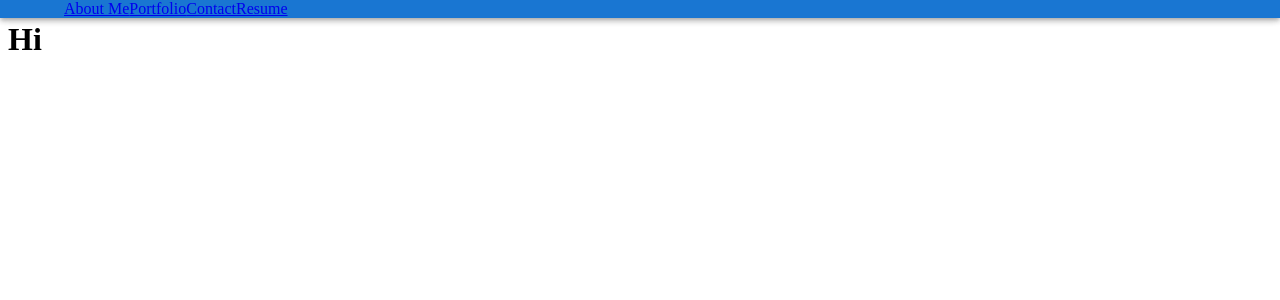
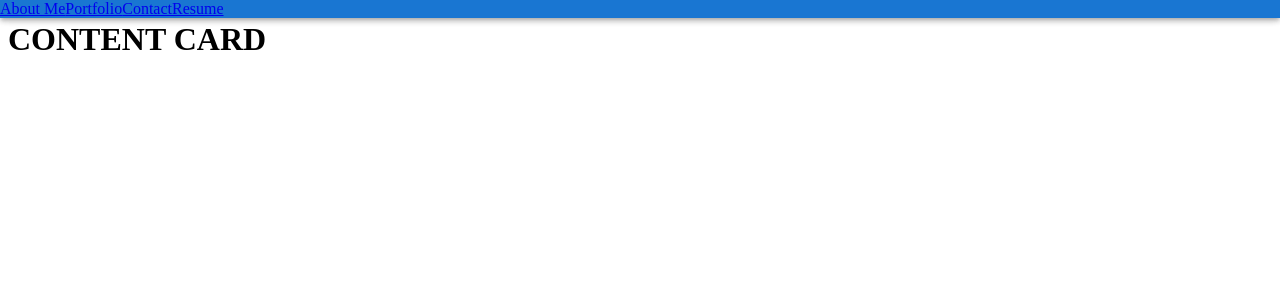
Before and after one commit to song-richard/C20-React-Portfolio, a React (Vite) app: page / in a window 1280 px wide. Shown: the top 300 px of the page. Built offline with nearby package versions, Linux system fonts and the light colour scheme.

Commit message:
Moved BrowserRouter to App.jsx. Updated Appbar to only contain 'Link's. Moved routing to ContentCard to render Content items in seperate section other than HeaderCard

```diff
--- a/src/App.jsx
+++ b/src/App.jsx
@@ -1,11 +1,16 @@
+import ContentCard from "./components/content/ContentCard";
 import HeaderCard from "./components/header/HeaderCard";
+import Navbar from "./components/header/Navbar/Navbar";
+import { BrowserRouter, Routes, Route } from 'react-router-dom';
 
 function App() {
 
   return (
     <>
-      <h1>Hi</h1>
-      <HeaderCard />
+      <BrowserRouter>
+        <Navbar />
+        <ContentCard />
+      </BrowserRouter>
     </>
   )
 }
--- /dev/null
+++ b/src/components/content/ContentCard.jsx
@@ -0,0 +1,20 @@
+import { Routes, Route } from 'react-router-dom';
+
+import About from '../header/Navbar/NavbarItems/About';
+import Portfolio from '../header/Navbar/NavbarItems/Portfolio';
+import Contact from '../header/Navbar/NavbarItems/Contact';
+import Resume from '../header/Navbar/NavbarItems/Resume';
+
+export default function ContentCard() {
+    return (
+        <>
+            <h1>CONTENT CARD</h1>
+            <Routes>
+                <Route path='/about' element={<About />} />
+                <Route path='/portfolio' element={<Portfolio />}/>
+                <Route path='/contact' element={<Contact />}/>
+                <Route path='/resume' element={<Resume />}/>
+            </Routes>
+        </>
+    )
+}
--- a/src/components/header/Navbar/Navbar.jsx
+++ b/src/components/header/Navbar/Navbar.jsx
@@ -30,26 +30,13 @@ export default function Navbar() {
     return (
         <>
             <AppBar>
-                <Container>
-                    <BrowserRouter>
                 <nav>
                     <Link to='/about'>About Me</Link>
                     <Link to='/portfolio'>Portfolio</Link>
                     <Link to='/contact'>Contact</Link>
                     <Link to='/resume'>Resume</Link>
                 </nav>
-
-                        <Routes>
-                            <Route path='/about' element={<About />} />
-                            <Route path='/portfolio' element={<Portfolio />}/>
-                            <Route path='/contact' element={<Contact />}/>
-                            <Route path='/resume' element={<Resume />}/>
-                        </Routes>
-                    </BrowserRouter>
-                </Container>
             </AppBar>
         </>
-
-
     );
 };
```
Lines whose indentation alone changed are shown as unchanged.
